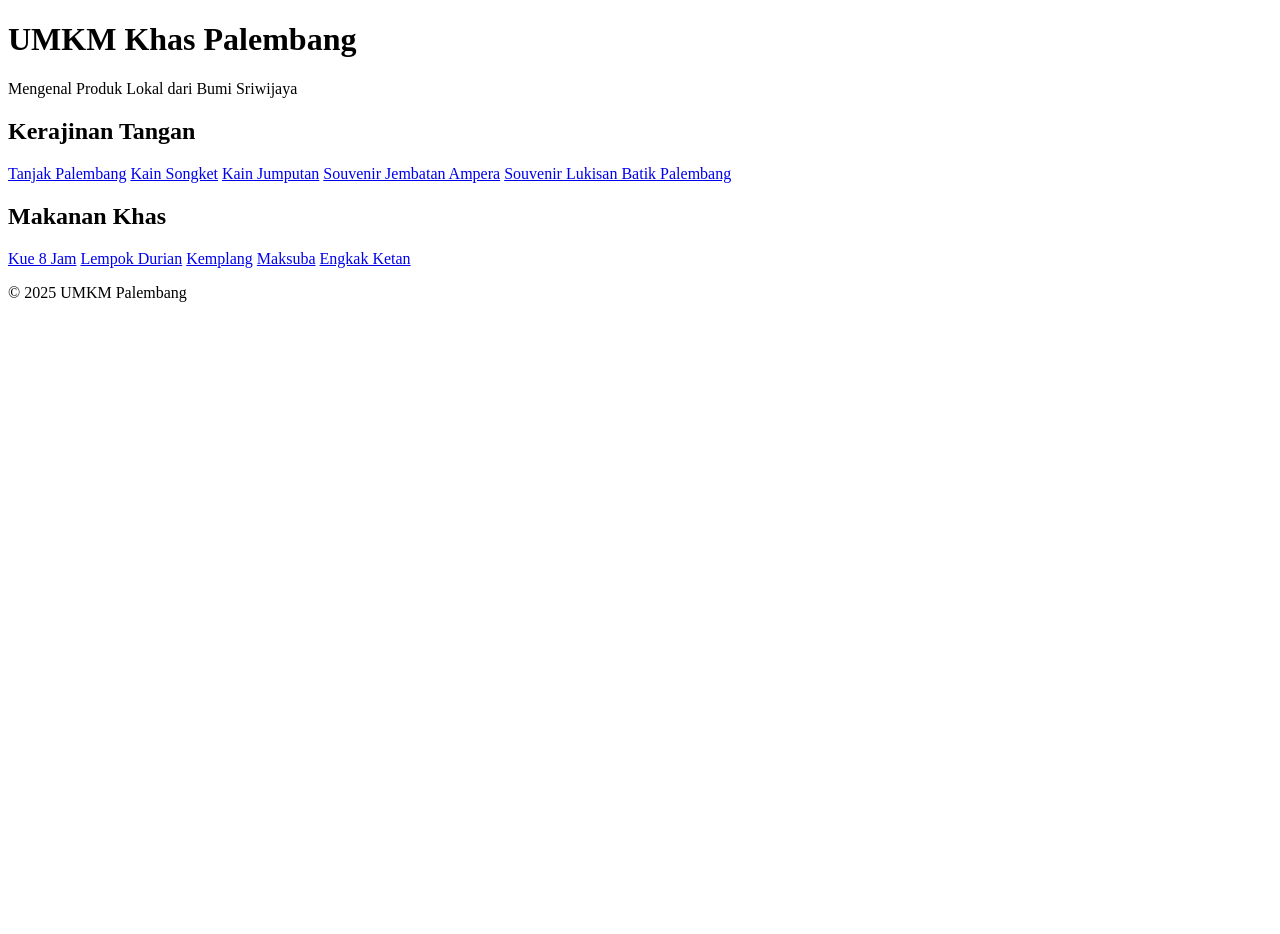
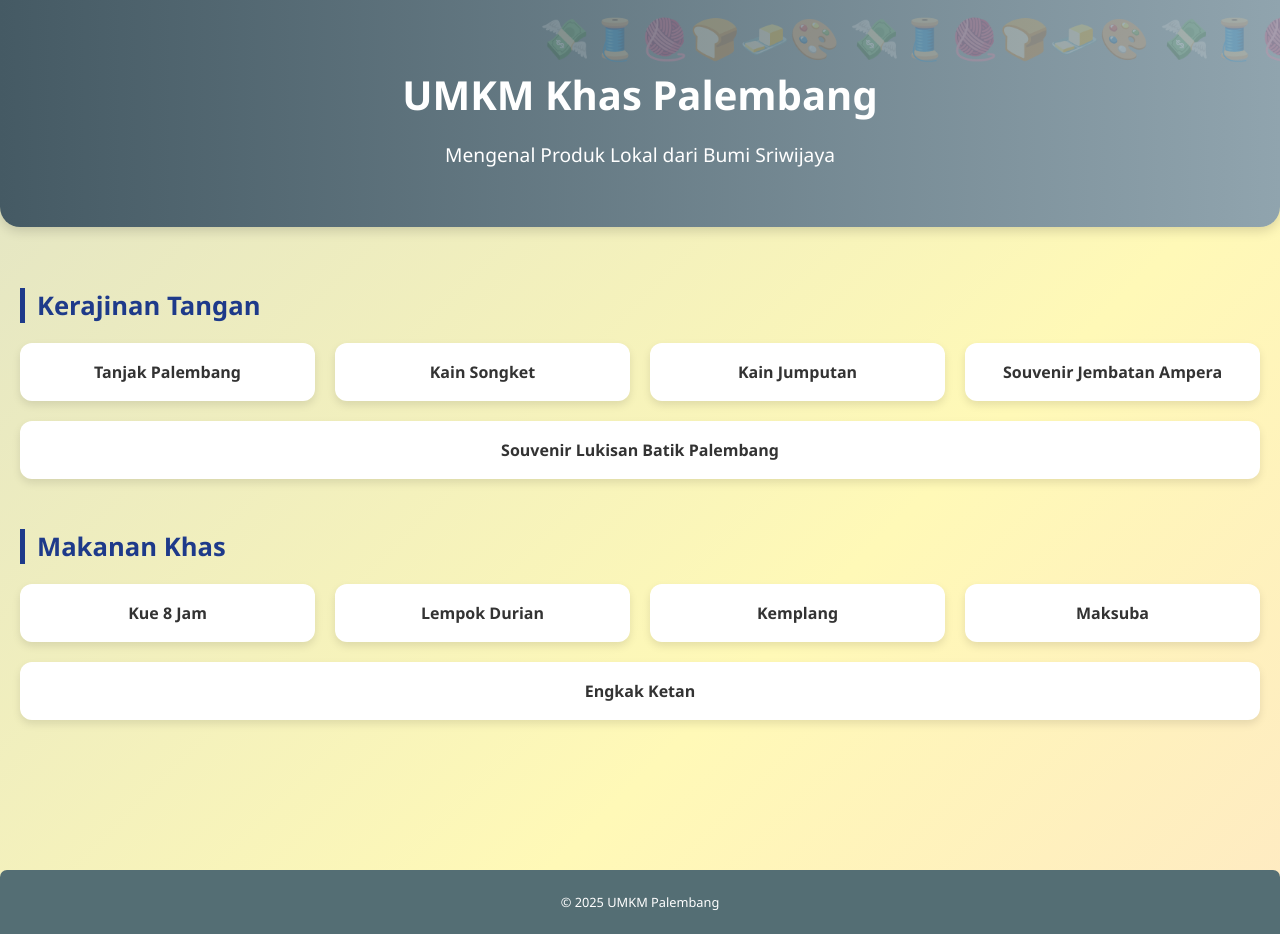
Before and after one commit to raya2125/umkm-ririn, a plain HTML site: page index.html in a window 1280 px wide. Before the commit the page ends 800 px from the top, so only its background shows below. Drawn offline with Linux system fonts and the light colour scheme.

Commit message:
Update index.html

```diff
--- a/index.html
+++ b/index.html
@@ -4,7 +4,8 @@
 <head>
     <meta charset="UTF-8">
     <title>UMKM Khas Palembang</title>
-    <link rel="stylesheet" href="STYLEUTS">
+    <link rel="stylesheet" href="STYLEUTS.CSS
+        ">
 </head>
 <body>
     <header>
```
